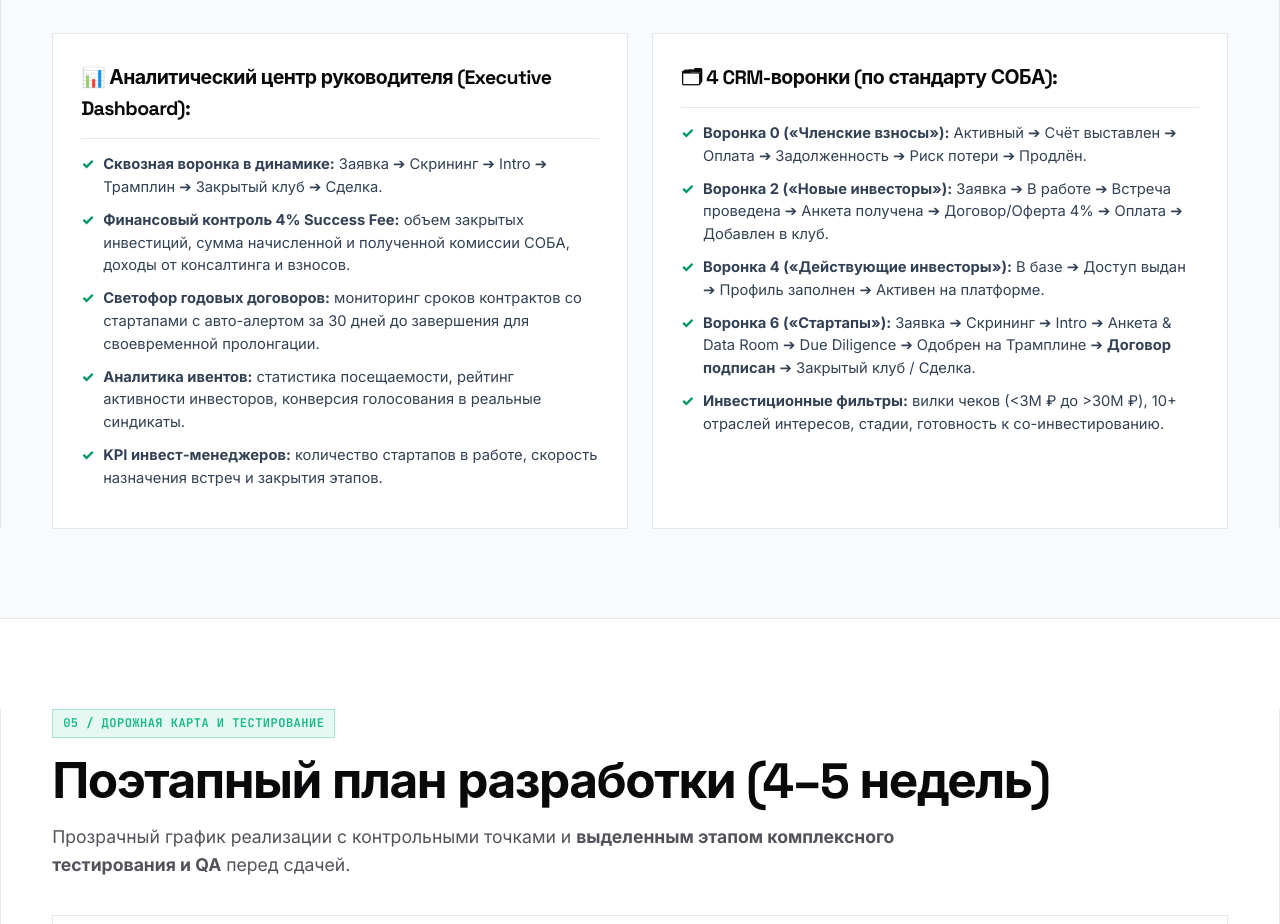
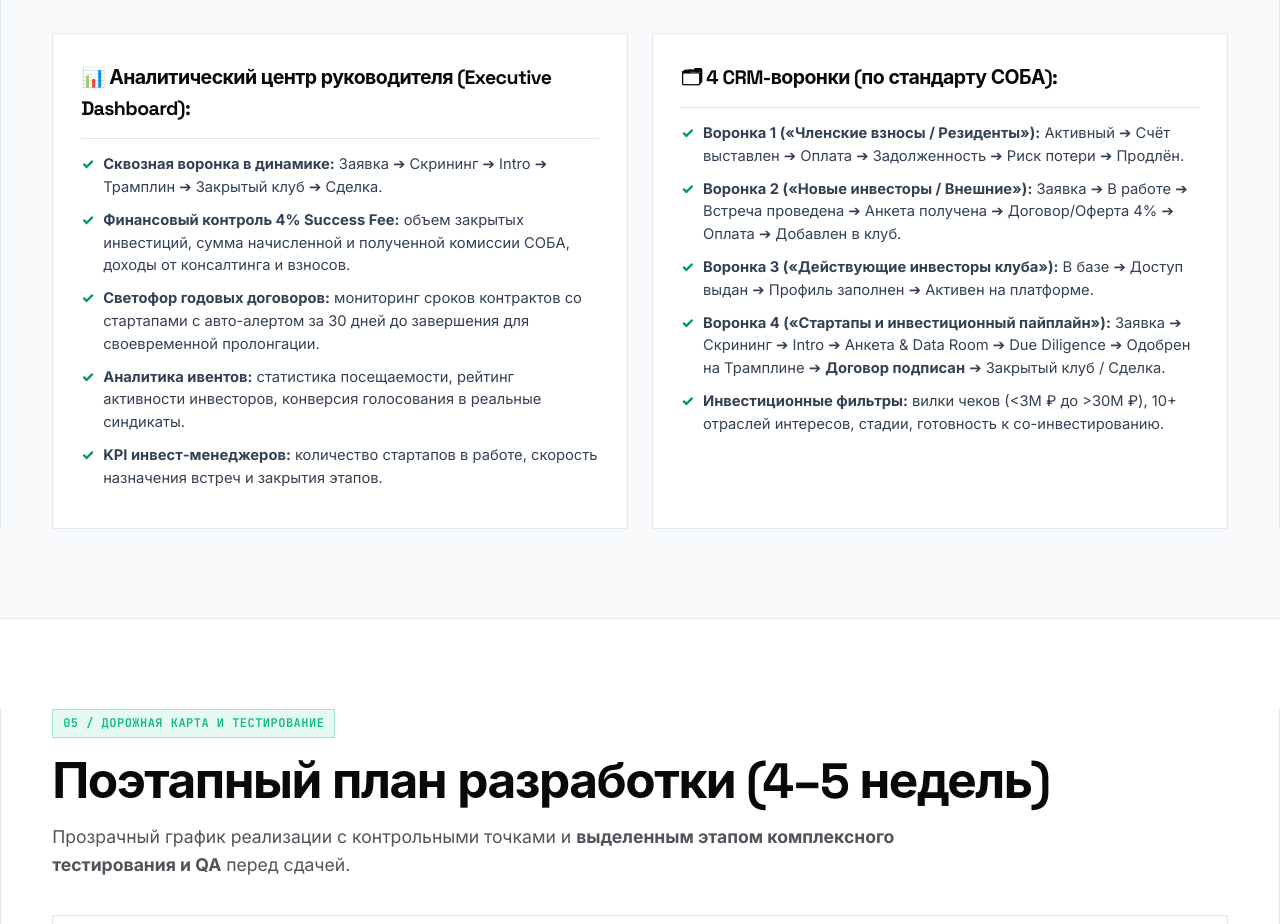
Before and after one commit to RealMichaelSage/michael-sage-platform, a plain HTML site: page KP/soba/288225.html in a window 1280 px wide. Shown: the part 4415-5339 px from the top of the page. Drawn offline with Linux system fonts and the light colour scheme.

Commit message:
fix(kp): change technical bitrix funnel IDs (0,2,4,6) to human 1,2,3,4

```diff
--- a/KP/soba/288225.html
+++ b/KP/soba/288225.html
@@ -789,10 +789,10 @@
           <div class="kp-card">
             <h3 class="kp-card-title">🗂 4 CRM-воронки (по стандарту СОБА):</h3>
             <ul class="kp-card-list">
-              <li><strong>Воронка 0 («Членские взносы»):</strong> Активный ➔ Счёт выставлен ➔ Оплата ➔ Задолженность ➔ Риск потери ➔ Продлён.</li>
-              <li><strong>Воронка 2 («Новые инвесторы»):</strong> Заявка ➔ В работе ➔ Встреча проведена ➔ Анкета получена ➔ Договор/Оферта 4% ➔ Оплата ➔ Добавлен в клуб.</li>
-              <li><strong>Воронка 4 («Действующие инвесторы»):</strong> В базе ➔ Доступ выдан ➔ Профиль заполнен ➔ Активен на платформе.</li>
-              <li><strong>Воронка 6 («Стартапы»):</strong> Заявка ➔ Скрининг ➔ Intro ➔ Анкета & Data Room ➔ Due Diligence ➔ Одобрен на Трамплине ➔ <strong>Договор подписан</strong> ➔ Закрытый клуб / Сделка.</li>
+              <li><strong>Воронка 1 («Членские взносы / Резиденты»):</strong> Активный ➔ Счёт выставлен ➔ Оплата ➔ Задолженность ➔ Риск потери ➔ Продлён.</li>
+              <li><strong>Воронка 2 («Новые инвесторы / Внешние»):</strong> Заявка ➔ В работе ➔ Встреча проведена ➔ Анкета получена ➔ Договор/Оферта 4% ➔ Оплата ➔ Добавлен в клуб.</li>
+              <li><strong>Воронка 3 («Действующие инвесторы клуба»):</strong> В базе ➔ Доступ выдан ➔ Профиль заполнен ➔ Активен на платформе.</li>
+              <li><strong>Воронка 4 («Стартапы и инвестиционный пайплайн»):</strong> Заявка ➔ Скрининг ➔ Intro ➔ Анкета & Data Room ➔ Due Diligence ➔ Одобрен на Трамплине ➔ <strong>Договор подписан</strong> ➔ Закрытый клуб / Сделка.</li>
               <li><strong>Инвестиционные фильтры:</strong> вилки чеков (<3M ₽ до >30M ₽), 10+ отраслей интересов, стадии, готовность к со-инвестированию.</li>
             </ul>
           </div>
```
Also changed, not shown: KP/soba/288225/index.html (+4 -4 lines).
